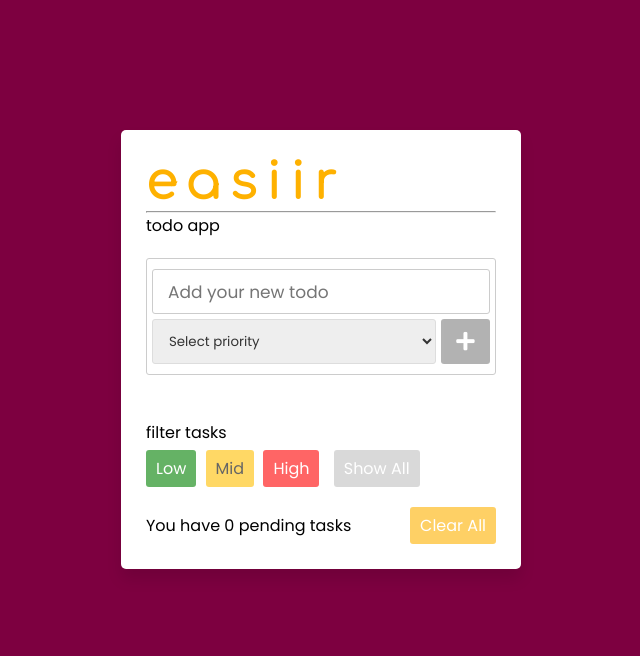
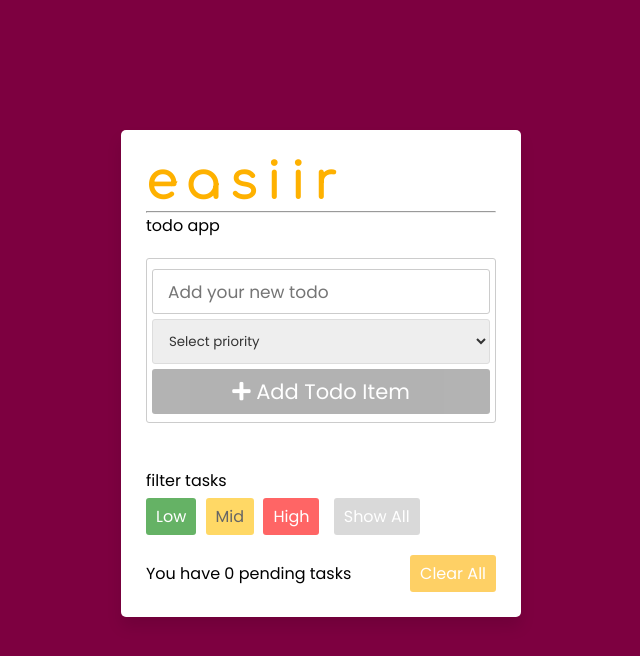
Before and after one commit to iamonesmo/easiir, a plain HTML site: page index.html in a window 1280 px wide. Shown: the whole page, without its empty margins (319-959 px from the left). Drawn offline with Linux system fonts and the light colour scheme.

Commit message:
UI improvements

```diff
--- a/index.html
+++ b/index.html
@@ -27,7 +27,7 @@
           <option value='mid'>Medium priority</option>
           <option value='high'>High priority</option>
       </select>
-      <button><i class="fas fa-plus"></i></button>
+      <button><i class="fas fa-plus"></i> Add Todo Item</button>
       </div>
 
     </div>
--- a/style.css
+++ b/style.css
@@ -15,7 +15,7 @@
 body{
   width: 100%;
   height: 100vh;
-  /* overflow: hidden; */
+
   padding: 10px;
   background: #7d0040;
 }
@@ -39,6 +39,7 @@ body{
 
 .wrapper .inputContainer{
   margin: 20px 0px;
+  height: 165px;
   border: 1px solid #ccc;
   border-radius: 3px;
   padding: 5px;
@@ -52,7 +53,7 @@ body{
 }
 
 .wrapper .select{
-  display: flex;
+
   height: 45px;
   margin: 5px 0;
 }
@@ -71,11 +72,13 @@ body{
   border-color:  #FEB100;
 }
 .select button{
-  width: 50px;
+
+  margin: 5px 0;
+  width: 100%;
   height: 100%;
   border: none;
   color: #fff;
-  margin-left: 5px;
+  /* margin-left: 5px; */
   font-size: 21px;
   outline: none;
 
@@ -122,12 +125,12 @@ body{
 .todoList li .icon{
   position: absolute;
   right: -45px;
-  /* background: rgb(150, 148, 148); */
+
   width: 45px;
   text-align: center;
   color:rgb(150, 148, 148);
   border-radius: 0 3px 3px 0;
-  /* border-left: oldlace 1px solid; */
+
   cursor: pointer;
   transition: all 0.2s ease;
 }
@@ -191,7 +194,8 @@ body{
 }
 
 #priorityBox{
-  width: 85%;
+  width: 100%;
+
   height: 45px;
   padding: 8px 12px;
   color: #333333;
@@ -199,7 +203,7 @@ body{
   border: 1px solid #dddddd;
   cursor: pointer;
   border-radius: 3px;
-  /* margin-bottom: 5px; */
+
   outline: none;
   font-family: 'Poppins', sans-serif;
 
```
